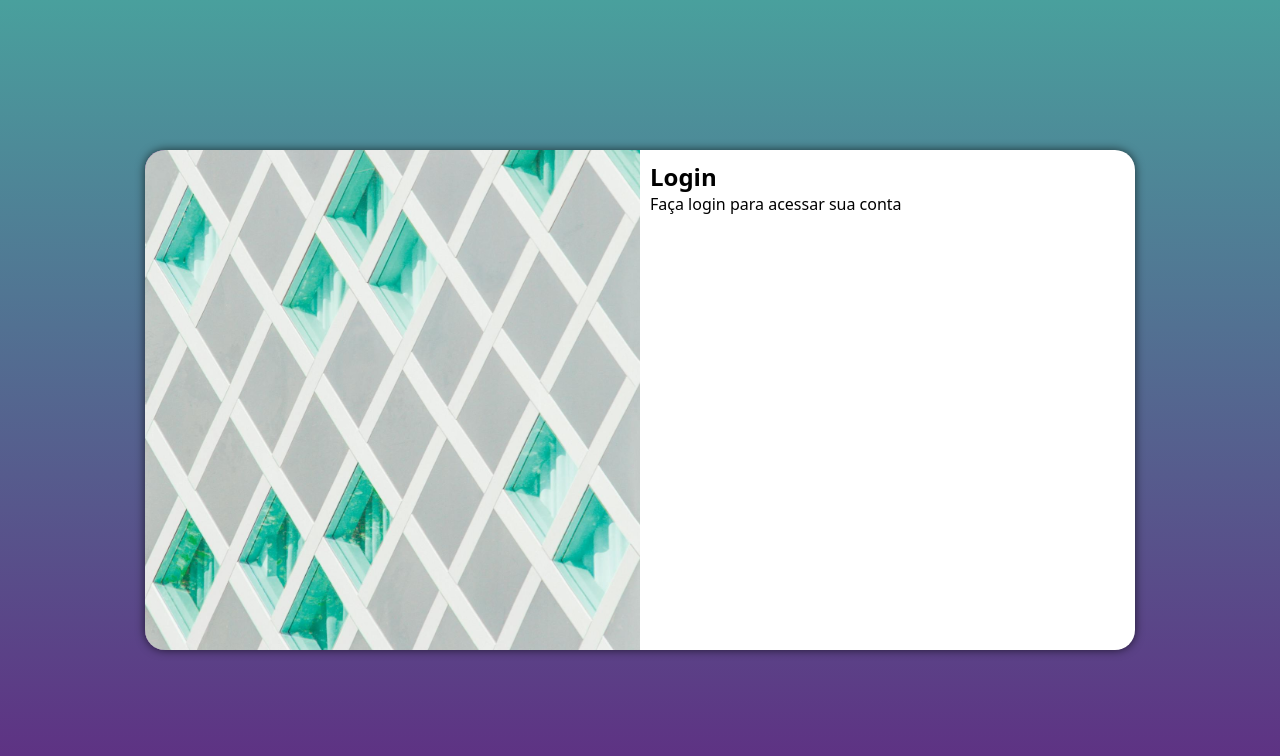
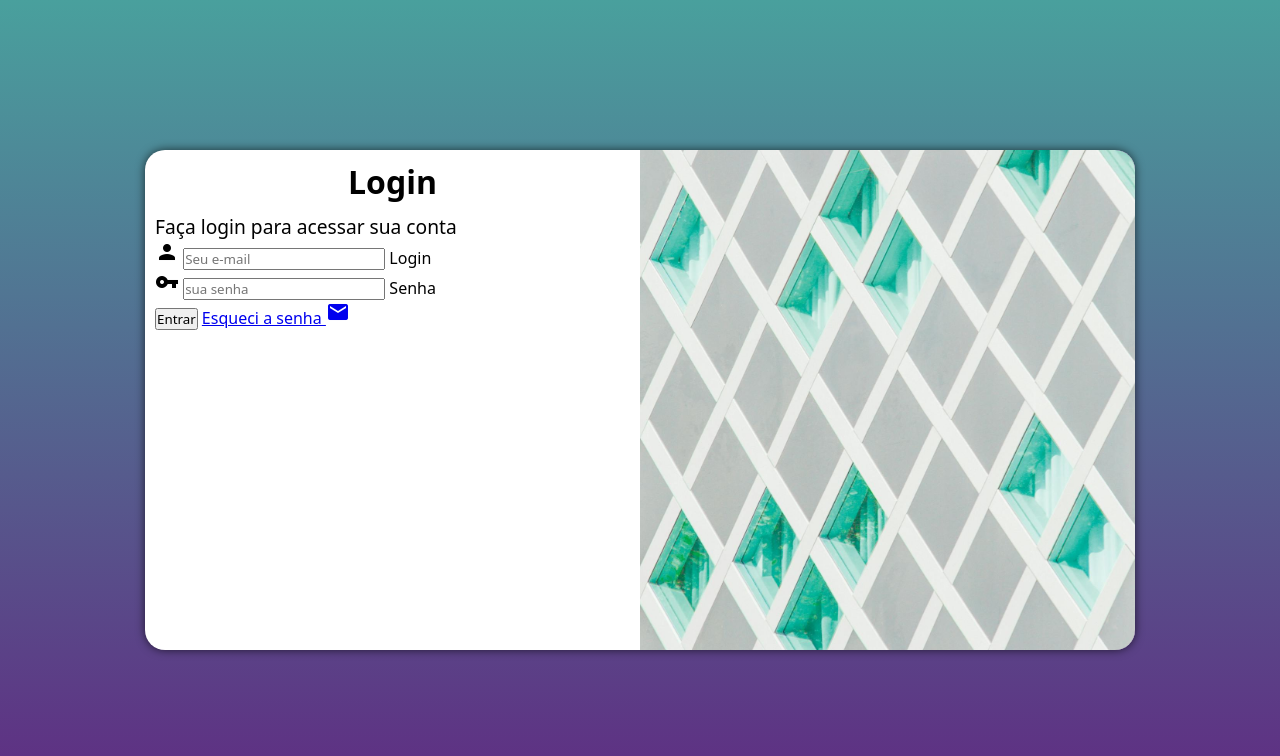
Before and after one commit to gustavo-g-machado/projeto-login, a plain HTML site: page index.html in a window 1280 px wide. Drawn offline with Linux system fonts and the light colour scheme.

Commit message:
formulario adicionado

```diff
--- a/estilos/media-query.css
+++ b/estilos/media-query.css
@@ -31,13 +31,21 @@
     }
 
     #login > #imagem {
-        float: left;
+        float: right;
         width: 50%;
         height: 100%;
     }
 
     #login > #formulario {
-        float: right;
+        float: left;
         width: 50%;
     }
+
+    #formulario > h1 {
+        font-size: 2em;
+    }
+
+#formulario > p {
+    font-size: 1.2em;
 }
+}
--- a/estilos/style.css
+++ b/estilos/style.css
@@ -47,3 +47,12 @@ main {
     display: block;
     padding: 10px;
 }
+
+#formulario > h1 {
+    text-align: center;
+    margin-bottom: 10px;
+}
+
+#formulario > p {
+    font-size: 0.5em;
+}
--- a/index.html
+++ b/index.html
@@ -6,6 +6,8 @@
     <title>Login</title>
     <link rel="stylesheet" href="estilos/style.css">
     <link rel="stylesheet" href="estilos/media-query.css">
+    <link href="https://fonts.googleapis.com/icon?family=Material+Icons"
+      rel="stylesheet">
 </head>
 <body>
     <main>
@@ -16,8 +18,19 @@
             <div id="formulario">
                 <h1>Login</h1>
                 <p>Faça login para acessar sua conta</p>
-                <form action="login.js" method="post">
-
+                <form action="login.js" method="post" autocomplete="on">
+                    <div class="campo">
+                        <i class="material-icons">person</i>
+                        <input type="email" name="login" id="ilogin" placeholder="Seu e-mail" autocomplete="email" required maxlength="30">
+                        <label for="ilogin">Login</label>
+                    </div>
+                    <div class="campo">
+                        <i class="material-icons">vpn_key</i>
+                        <input type="password" name="senha" id="isenha" placeholder="sua senha" autocomplete="current-password" required minlength="8" maxlength="15">
+                        <label for="isenha">Senha</label>
+                    </div>
+                    <input type="submit" value="Entrar">
+                    <a href="esqueci.html">Esqueci a senha <i class="material-icons">mail</i></a>
                 </form>
             </div>
         </section>
```
